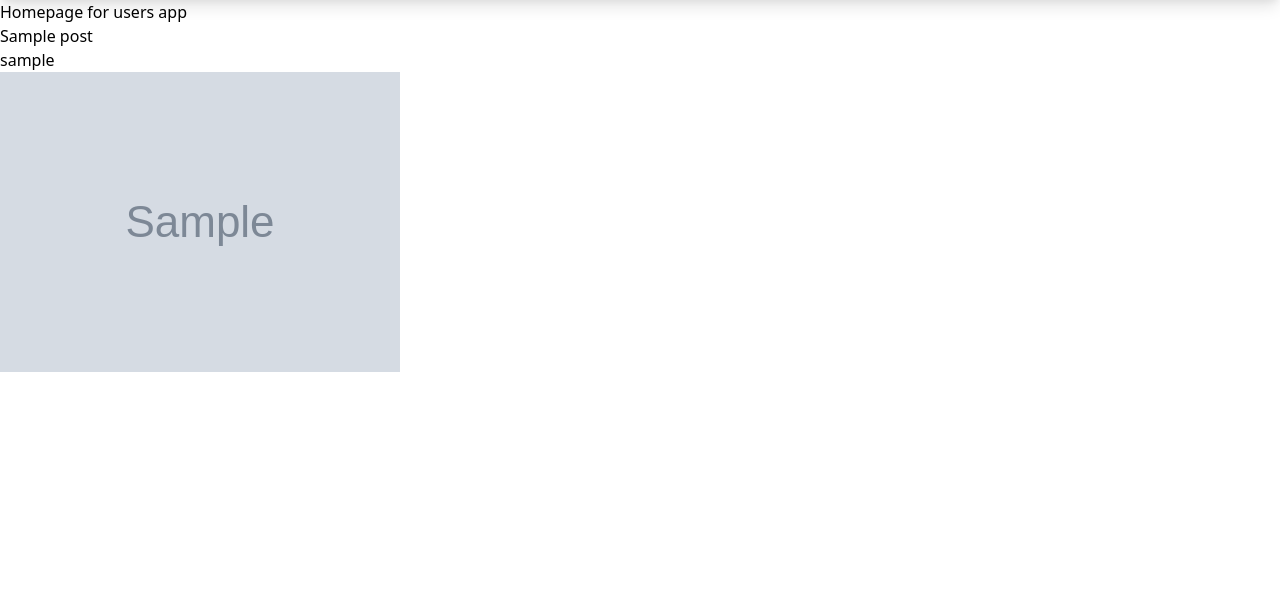
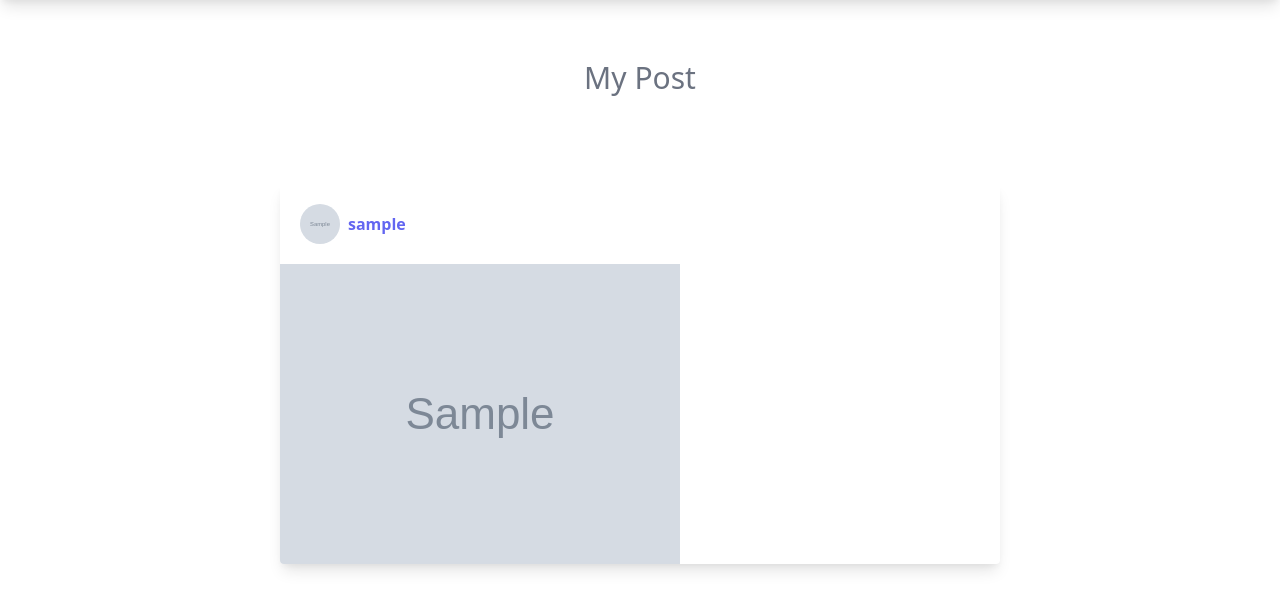
Before and after one commit to Adityaweb3/Synk, a Django app: page /users/ in a window 1280 px wide. Shown: the part 28-638 px from the top of the page. Run offline with Django 5.2, Linux system fonts and the light colour scheme; a user stored in the database is signed in; tables that the repository leaves empty hold one stand-in row (values such as "Sample post"); grey boxes marked "Sample" are stand-in pictures; style sheets or scripts are compiled from the project's sources.

Commit message:
styling index page

```diff
--- a/users/templates/users/index.html
+++ b/users/templates/users/index.html
@@ -1,11 +1,28 @@
 {% extends 'users/base.html' %}
 
 {% block body %}
-<h1>Homepage for users app </h1>
-{% for post in posts %}
+<div class = "flex mt-5 p-10 justify-center">
+    <h2 class="text-3xl font-normal mb-2 text-gray-500">My Post</h2>
+</div>
+<div class="grid mx-60 p-10 grid-cols-1">
+    {% for post in posts %}
+    <a href="">
+        <div class="rounded overflow-hidden w-[470px] h-[470px] bg-white shadow-lg">
+            <div class="user-container flex mx-5 my-5">
+                <img class = "h-10 w-10 rounded-full" src="{{profile.photo.url}}" alt="">
+                <div class="mx-2 my-2 font-bold">
+                    <span class="text-indigo-500">
+                    {{post.user}}
+                    </span>
+                </div>
+            </div>
+            <img src="{{post.image.url}}" alt="">
+        </div>
+    </a>
+    {% endfor %}
+</div>
+{% endblock %}
+
+
 <h1>{{post.title}}</h1>
 <h2>{{post.user}}</h2>
-<img src="{{post.image.url}}" alt="">
-{% endfor %}
-
-{% endblock %}
--- a/users/views.py
+++ b/users/views.py
@@ -30,7 +30,8 @@ def user_login(request) :
 def index(request) :
     current_user=request.user
     posts =Post.objects.filter(user=current_user)
-    return render(request , 'users/index.html' , {'posts':posts})
+    profile = Profile.objects.filter(user=current_user).first()
+    return render(request , 'users/index.html' , {'posts':posts , 'profile':profile})
 
 
 def register(request) :
```
